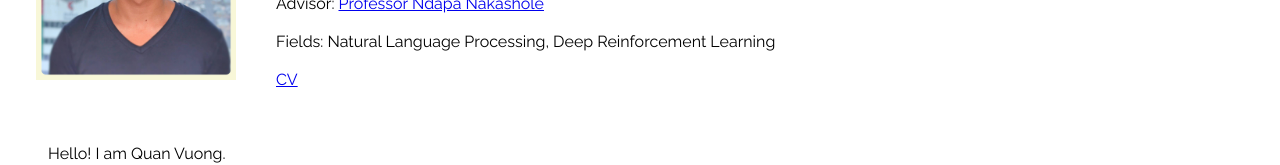
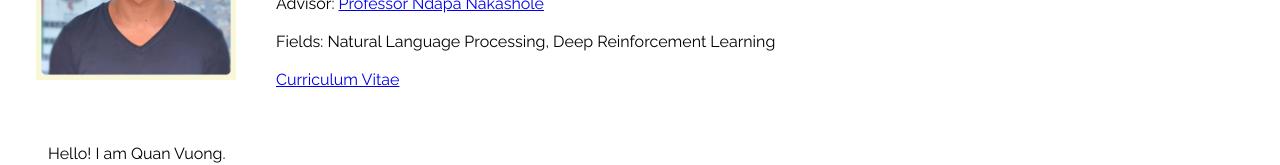
Before and after one commit to quanvuong/quanvuong.github.io, a React (Create React App) app: page / in a window 1280 px wide. Shown: the part 156-321 px from the top of the page. Built offline with nearby package versions, Linux system fonts and the light colour scheme.

Commit message:
add cv oCurriculum Vitae

```diff
--- a/src/BasicInfo.js
+++ b/src/BasicInfo.js
@@ -10,7 +10,7 @@ class BasicInfo extends Component {
         <div>PhD Student, UC San Diego <a href="http://ai.ucsd.edu/">Artificial Intelligence Group</a></div><br/>
         <div>Advisor: <a href="http://nakashole.com"> Professor Ndapa Nakashole </a></div><br/>
         <div>Fields: Natural Language Processing, Deep Reinforcement Learning</div><br/>
-        <div><a href="https://drive.google.com/file/d/1DpEitRs4Vk8bhtCneUNOYMxa2f2Bai-m/view?usp=sharing">CV</a></div><br/>
+        <div><a href="https://drive.google.com/file/d/1DpEitRs4Vk8bhtCneUNOYMxa2f2Bai-m/view?usp=sharing">Curriculum Vitae</a></div><br/>
       </div>
     );
   }
```
